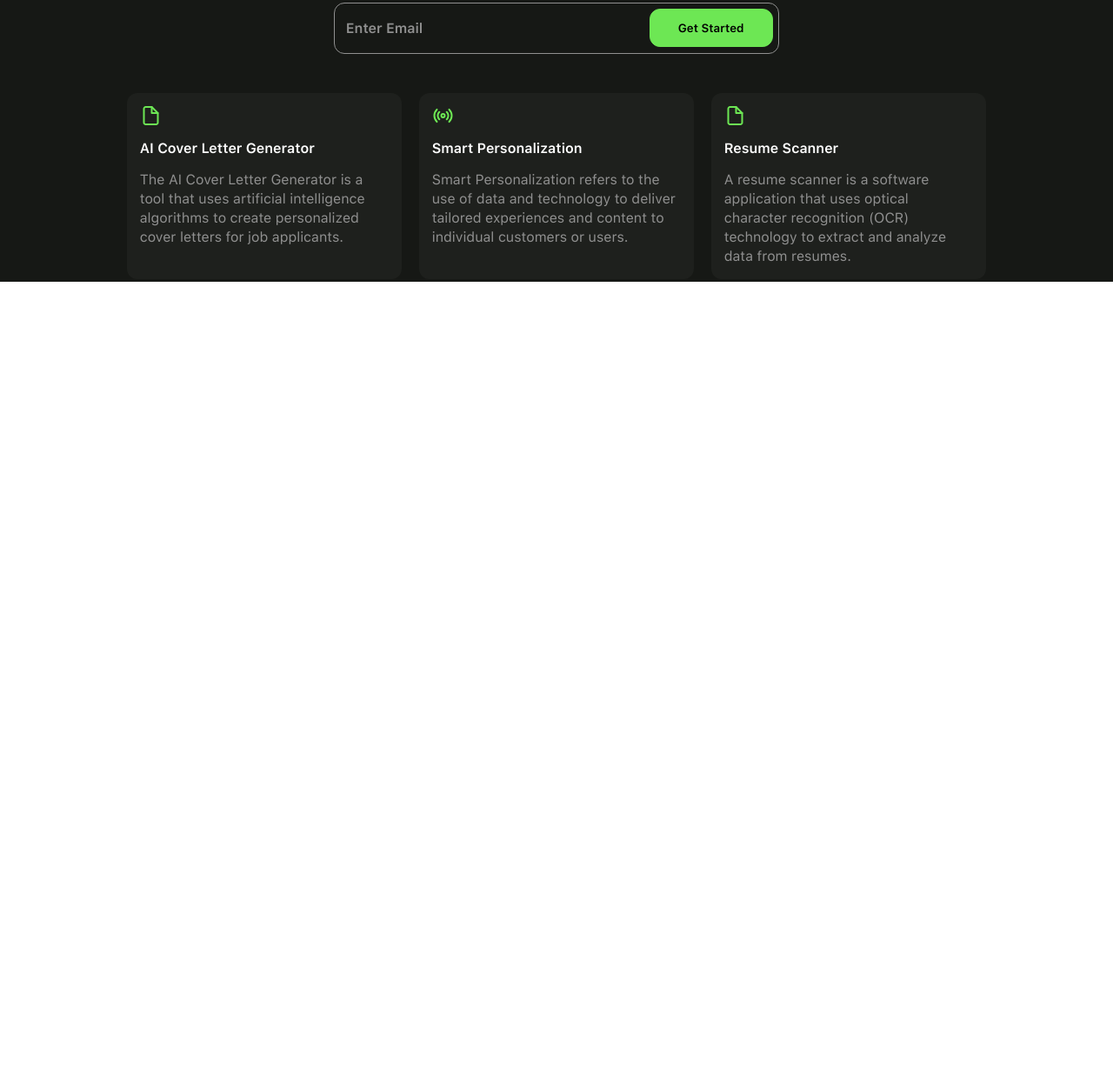
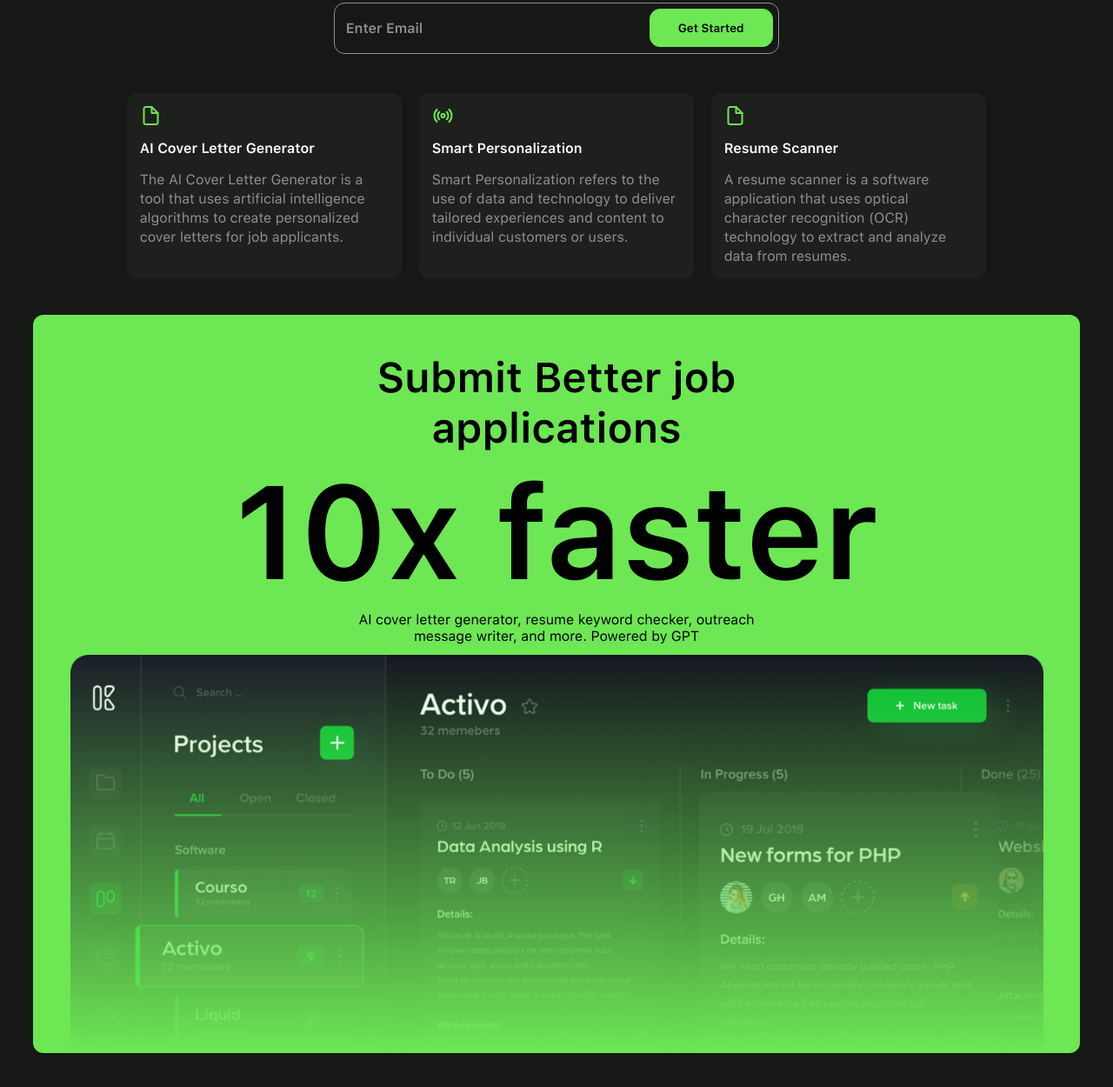
Before and after one commit to mr-harishv/sass-project, a plain HTML site: page index.html in a window 1280 px wide. Shown: the part 476-1726 px from the top of the page at 87% size. Before the commit the page ends 800 px from the top, so only its background shows below. Drawn offline with Linux system fonts and the light colour scheme; files whose address does not match are found by name.

Commit message:
fifth commit

```diff
--- a/index.html
+++ b/index.html
@@ -139,6 +139,19 @@
         </div>
       </div>
     </section>
+    <section class="submitSection">
+      <div class="greenBox">
+        <h3>Submit Better job<br />applications</h3>
+        <h2>10x faster</h2>
+        <p>
+          AI cover letter generator, resume keyword checker, outreach message
+          writer, and more. Powered by GPT
+        </p>
+        <div class="imgBox">
+          <img src="images/image_submit.png" alt="" />
+        </div>
+      </div>
+    </section>
     <script>
       var navLinks = document.getElementById("menuLinks");
       function hideMenu() {
@@ -148,12 +161,10 @@
         navLinks.style.right = "0px";
       }
 
+      var inputElement = document.getElementById("textInput");
 
-
-      var inputElement = document.getElementById('textInput');
-
-    // Add an event listener for the focus event on the input element
-    inputElement.addEventListener('focus', function() {
+      // Add an event listener for the focus event on the input element
+      inputElement.addEventListener("focus", function () {
         // Get the parent div
         var parentDiv = inputElement.parentNode;
 
@@ -161,17 +172,17 @@
         parentDiv.focus();
 
         // Add box-shadow style to the parent div
-        parentDiv.style.border = '1px solid #6de754';
-    });
+        parentDiv.style.border = "1px solid #6de754";
+      });
 
-    // Add an event listener for the blur event on the input element
-    inputElement.addEventListener('blur', function() {
+      // Add an event listener for the blur event on the input element
+      inputElement.addEventListener("blur", function () {
         // Get the parent div
         var parentDiv = inputElement.parentNode;
 
         // Remove box-shadow style from the parent div
-        parentDiv.style.border = '1px solid #909090';
-    });
+        parentDiv.style.border = "1px solid #909090";
+      });
     </script>
   </body>
 </html>
--- a/styles/pages/_home.scss
+++ b/styles/pages/_home.scss
@@ -9,8 +9,8 @@
     align-items: center;
     text-align: center;
     margin-top: 5%;
-    @include mobile{
-      padding:0 6%;
+    @include mobile {
+      padding: 0 6%;
     }
     h1 {
       font-size: $desktop-main-fnt;
@@ -35,3 +35,66 @@
     margin-top: 3.5%;
   }
 }
+
+.submitSection {
+  padding: 3%;
+  background-color: $main-color;
+  .greenBox {
+    background-color: $green-color;
+    padding: 3.5%;
+    padding-bottom: 0px;
+    width: 100%;
+    position: relative;
+    overflow: hidden;
+    color: $txt-black;
+    text-align: center;
+    border-radius: $brdr-radius;
+    display: flex;
+    justify-content: center;
+    flex-direction: column;
+    align-items: center;
+    h3 {
+      font-size: $desktop-sub-fnt;
+      @include tablet {
+        font-size: $tablet-sub-fnt;
+      }
+      @include mobile {
+        font-size: $mobile-sub-fnt;
+      }
+    }
+    h2 {
+      font-size: 152px;
+      @include tablet {
+        font-size: 100px;
+      }
+      @include mobile {
+        font-size: 50px;
+      }
+    }
+    p {
+      max-width: 460px;
+    }
+    .imgBox {
+      width: 100%;
+      position: relative;
+      line-height: 0;
+      margin-top: 12px;
+      &::before {
+        content: "";
+        position: absolute;
+        top: 0;
+        left: 0;
+        width: 100%;
+        height: 100%;
+        background: linear-gradient(
+          180deg,
+          rgba(109, 231, 84, 0) 0%,
+          #6de754 100%
+        );
+      }
+      img {
+        max-width: 100%;
+      }
+    }
+  }
+}
```
Also changed, not shown: images/image_submit.png (added), styles/main.css, 1 other file.
